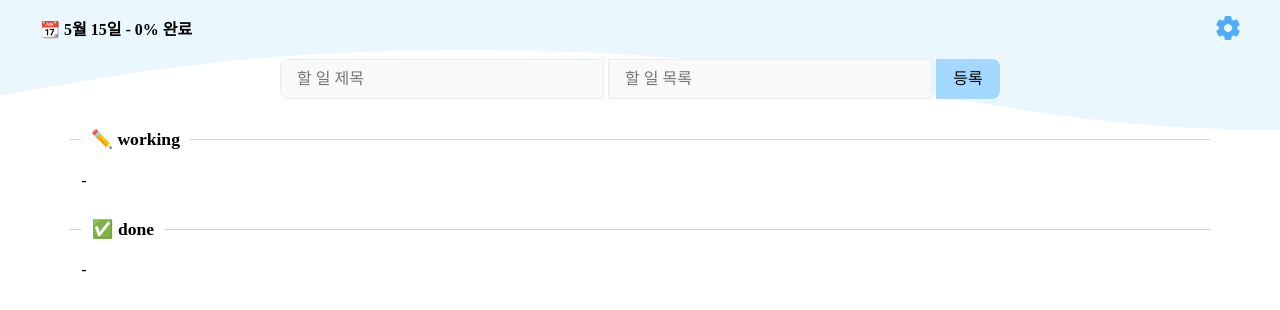
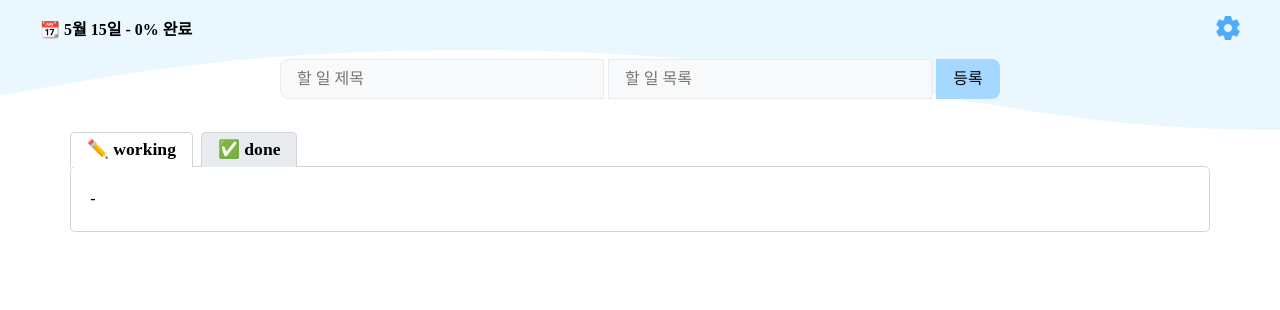
Before and after one commit to 2hanbyeol1/todo-todo, a React (Vite) app: page / in a window 1280 px wide. Shown: the top 310 px of the page. Built offline with nearby package versions, Linux system fonts and the light colour scheme; a web font is replaced by a local one.

Commit message:
feat: 투두 섹션 탭으로 변경

```diff
--- a/src/App.css
+++ b/src/App.css
@@ -56,29 +56,36 @@
   background-color: var(--main-3);
 }
 
-/* section */
-.app section h3 {
+/* tab */
+.tab {
   display: flex;
-  justify-content: space-between;
-  align-items: center;
-  margin: 2rem 0 1.5rem;
+  gap: 0.5rem;
+  position: relative;
+  top: 1px;
+  margin-top: 2rem;
   font-size: 1.1rem;
   font-weight: bold;
 }
-.app section h3:before,
-.app section h3:after {
-  content: "";
-  background: var(--gray-3);
-  height: 1px;
+.tab > button {
+  border: 1px solid var(--gray-3);
+  border-bottom: none;
+  padding: 0.5rem 1rem;
+  border-radius: 0.3rem 0.3rem 0 0;
+  background-color: var(--gray-2);
 }
-.app section h3:before {
-  flex-grow: 0.01;
-}
-.app section h3:after {
-  flex-grow: 0.97;
+.tab > button.active {
+  background-color: white;
 }
 
-.app #done-section .todo-container .content {
+/* section */
+.app section {
+  padding: 1.5rem 0.5rem;
+  background-color: white;
+  border: 1px solid var(--gray-3);
+  border-radius: 0.3rem;
+  z-index: -1;
+}
+.app section#done .todo-container .content {
   text-decoration: line-through;
 }
 
--- a/src/App.jsx
+++ b/src/App.jsx
@@ -6,6 +6,7 @@ import Input from "./components/input/Input";
 import Modal from "./components/modal/Modal";
 import Todo from "./components/todo/Todo";
 import Wave from "./components/wave/Wave";
+import TAB from "./constants/tab";
 import { COLOR } from "./constants/theme";
 
 const App = () => {
@@ -14,6 +15,7 @@ const App = () => {
   });
   const [todos, setTodos] = useState([]);
   const [settingModal, setSettingModal] = useState(false);
+  const [tab, setTab] = useState(TAB.WORKING);
 
   // todo
   const addTodo = (e) => {
@@ -50,13 +52,18 @@ const App = () => {
   const setNewColorTheme = (newColor) =>
     setTheme({ ...theme, color: newColor });
 
-  const working_todos = todos.filter((todo) => !todo.isDone);
-  const done_todos = todos.filter((todo) => todo.isDone);
-  const done_rate = todos.length === 0 ? 0 : done_todos.length / todos.length;
+  // tab
+  const changeTab = (newTab) => {
+    setTab(newTab);
+  };
+
+  const workingTodos = todos.filter((todo) => !todo.isDone);
+  const doneTodos = todos.filter((todo) => todo.isDone);
+  const doneRate = todos.length === 0 ? 0 : doneTodos.length / todos.length;
 
   return (
     <div className={`app ${theme.color}`}>
-      <Wave done_rate={done_rate} />
+      <Wave doneRate={doneRate} />
       <SettingModal
         visible={settingModal}
         closeModal={closeModal}
@@ -67,7 +74,7 @@ const App = () => {
           <span>{`📆 ${
             new Date().getMonth() + 1
           }월 ${new Date().getDate()}일 - ${Math.floor(
-            done_rate * 100
+            doneRate * 100
           )}% 완료`}</span>
           <button onClick={showModal}>
             <img
@@ -85,36 +92,38 @@ const App = () => {
         </form>
       </header>
       <main>
+        <div className="tab">
+          <button
+            className={tab === TAB.WORKING ? "active" : ""}
+            onClick={() => {
+              changeTab(TAB.WORKING);
+            }}
+          >
+            ✏️ {TAB.WORKING}
+          </button>
+          <button
+            className={tab === TAB.DONE ? "active" : ""}
+            onClick={() => {
+              changeTab(TAB.DONE);
+            }}
+          >
+            ✅ {TAB.DONE}
+          </button>
+        </div>
         <TodoSection
-          title="✏️ working"
-          todos={working_todos}
+          id={tab}
+          todos={tab === TAB.WORKING ? workingTodos : doneTodos}
           toggleTodo={toggleTodo}
           deleteTodo={deleteTodo}
-        />
-        <TodoSection
-          id="done-section"
-          title="✅ done"
-          todos={done_todos}
-          toggleTodo={toggleTodo}
-          deleteTodo={deleteTodo}
-          checked
         />
       </main>
     </div>
   );
 };
 
-const TodoSection = ({
-  id = "",
-  title,
-  todos,
-  toggleTodo,
-  deleteTodo,
-  checked,
-}) => {
+const TodoSection = ({ id = "", todos, toggleTodo, deleteTodo, checked }) => {
   return (
     <section id={id}>
-      <h3>{title}</h3>
       <div className="todo-list">
         {todos.length === 0 ? (
           <span>-</span>
--- a/src/components/todo/Todo.jsx
+++ b/src/components/todo/Todo.jsx
@@ -8,7 +8,10 @@ const Todo = ({ todo, toggleTodo, deleteTodo, checked }) => {
         id={`check-btn-${todo.id}`}
         className="check-btn"
         type="checkbox"
-        onChange={() => toggleTodo(todo.id)}
+        onChange={() => {
+          toggleTodo(todo.id);
+          console.log("toggle");
+        }}
         checked={checked}
       />
       <label htmlFor={`check-btn-${todo.id}`}>
--- /dev/null
+++ b/src/constants/tab.js
@@ -0,0 +1,6 @@
+const TAB = {
+  WORKING: "working",
+  DONE: "done",
+};
+
+export default TAB;
```
